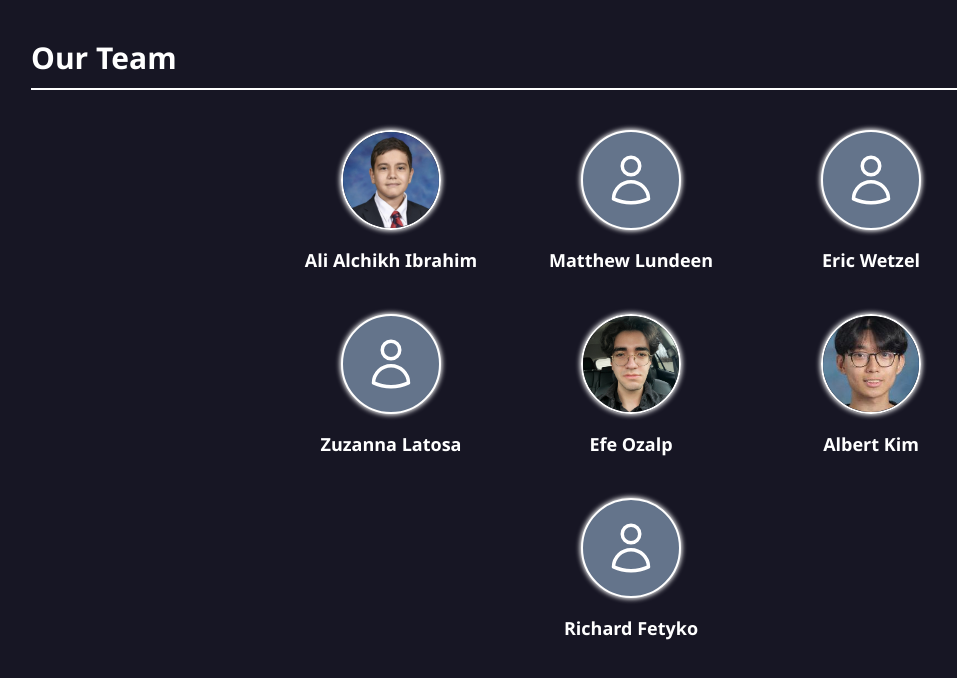
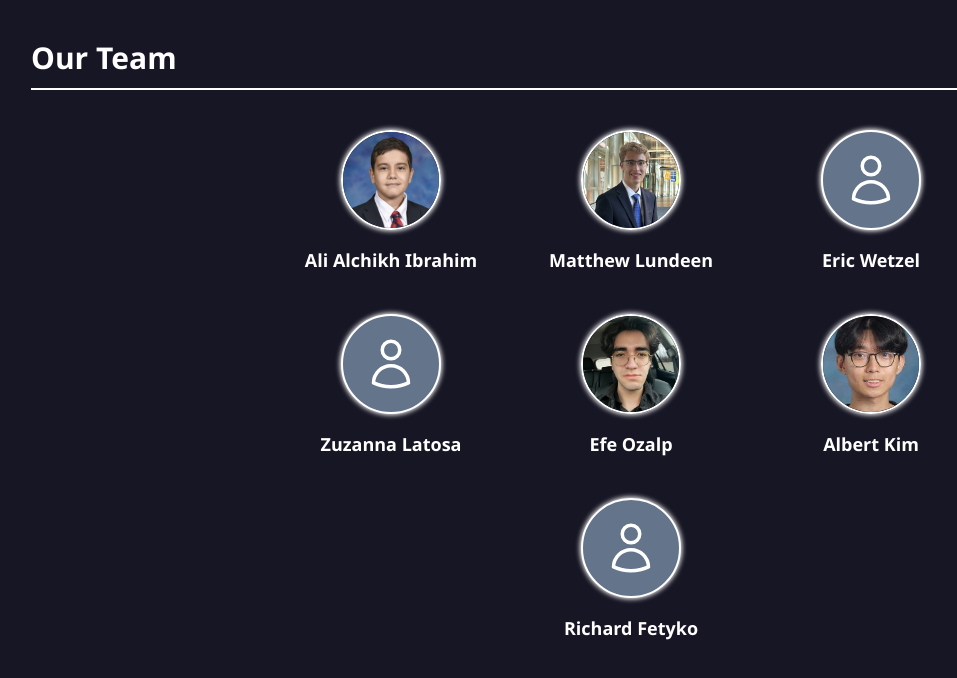
Before and after one commit to AAlchi/HSHacks, a Next.js app in the folder hshacks/: page /team/Team in a window 1280 px wide. Shown: the top 678 px of the page, without its empty margins (9-966 px from the left). Built offline with nearby package versions, Linux system fonts and the light colour scheme.

Commit message:
Added profile pic

```diff
--- a/hshacks/package.json
+++ b/hshacks/package.json
@@ -12,6 +12,7 @@
     "@googlemaps/js-api-loader": "^1.16.6",
     "@react-google-maps/api": "^2.19.3",
     "@types/google-maps": "^3.2.6",
+    "firebase": "^10.12.3",
     "next": "14.2.4",
     "react": "^18",
     "react-dom": "^18"
--- a/hshacks/pages/team/Team.tsx
+++ b/hshacks/pages/team/Team.tsx
@@ -10,7 +10,7 @@ const Team = () => {
         </div>
         <div className='flex lg:w-9/12 gap-10 flex-wrap justify-center pt-10'>
             <ProfileBlock image="/profile/Ali.jpg" name="Ali Alchikh Ibrahim"/>
-            <ProfileBlock image="default" name="Matthew Lundeen"/>
+            <ProfileBlock image="/profile/Matthew.webp" name="Matthew Lundeen"/>
             <ProfileBlock image="default" name="Eric Wetzel"/>
             <ProfileBlock image="default" name="Zuzanna Latosa"/>
             <ProfileBlock image="/profile/Efe.png" name="Efe Ozalp"/>
```
Also changed, not shown: hshacks/public/profile/Matthew.webp (added), 1 other file (tests, documents, lock files or other folders).
